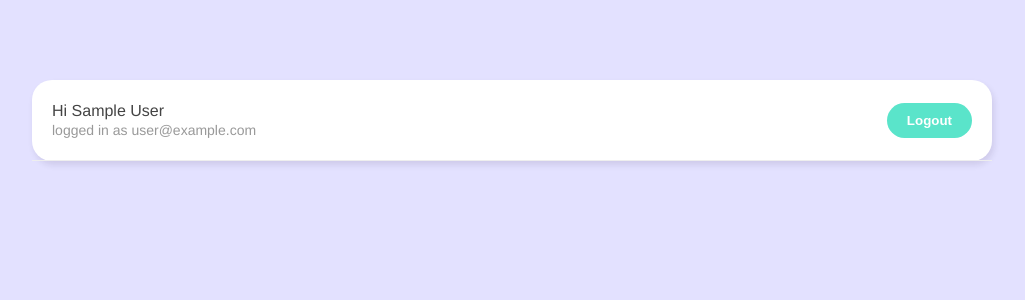
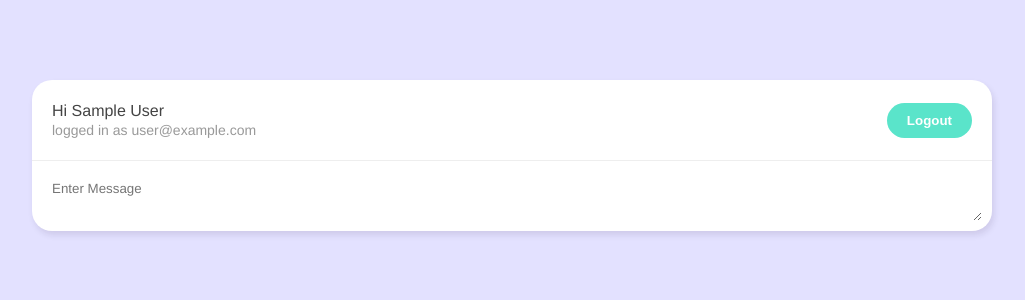
Before and after one commit to ayeminaung010/live-chat, a Vue app: page /chat-room in a window 1280 px wide. Shown: the top 300 px of the page, without its empty margins (128-1153 px from the left). Built offline with nearby package versions, Linux system fonts and the light colour scheme; no server answers; sample sign-in values are in the browser's storage.

Commit message:
feat: chat box

```diff
--- /dev/null
+++ b/src/components/NewChatRoom.vue
@@ -0,0 +1,47 @@
+<template>
+    <form class="">
+        <textarea
+        placeholder="Enter Message"
+        v-model="message"
+        @keypress.enter="handleMessage"
+        ></textarea>
+    </form>
+</template>
+
+<script>
+import getUser from '@/composables/getUser';
+import { serverTimestamp } from 'firebase/firestore';
+import { ref } from 'vue'
+export default {
+    setup(){
+        const message = ref("");
+        const {user} = getUser();
+        const handleMessage = () => {
+            let chat = {
+                message : message.value,
+                name : user.value.displayName,
+                created_at: serverTimestamp()
+            }
+            message.value = "";
+        }
+        return {message,handleMessage};
+    }
+}
+</script>
+
+<style>
+    form {
+        margin: 10px;
+      }
+      textarea {
+        width: 100%;
+        max-width: 100%;
+        margin-bottom: 6px;
+        padding: 10px;
+        box-sizing: border-box;
+        border: 0;
+        border-radius: 20px;
+        font-family: inherit;
+        outline: none;
+      }
+</style>
--- a/src/views/ChatRoom.vue
+++ b/src/views/ChatRoom.vue
@@ -1,17 +1,20 @@
 <template>
   <div class="container">
     <Navbar></Navbar>
+    <NewChatRoom></NewChatRoom>
   </div>
 </template>
 
 <script>
+import NewChatRoom from '../components/NewChatRoom'
 import { watch } from 'vue'
 import Navbar from '../components/Navbar'
 import getUser from '@/composables/getUser'
 import { useRouter } from 'vue-router';
 
 export default {
-  components: { Navbar },
+  components: {
+    NewChatRoom, Navbar },
   setup(){
     const {user} = getUser();
     const router = useRouter();
```
